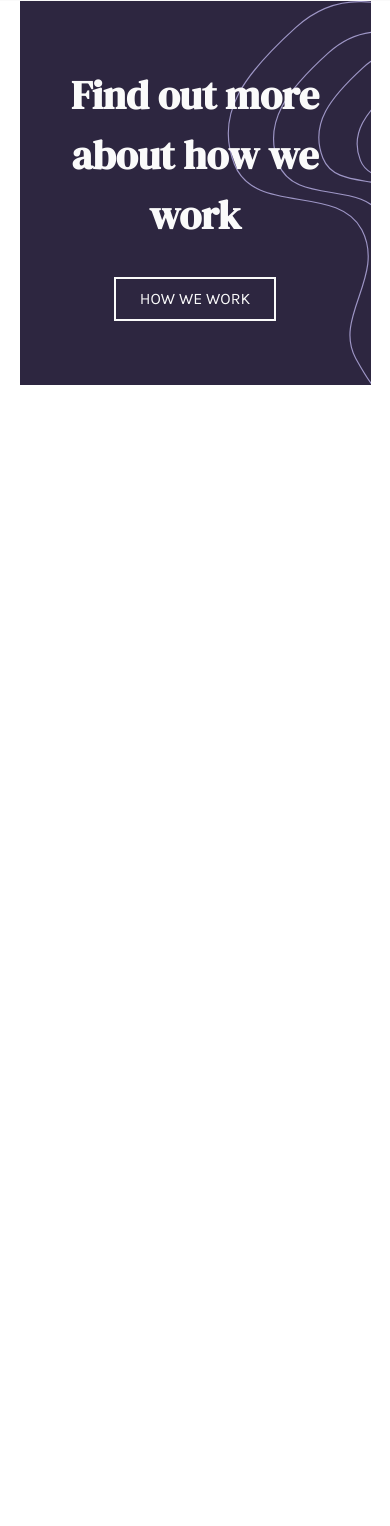
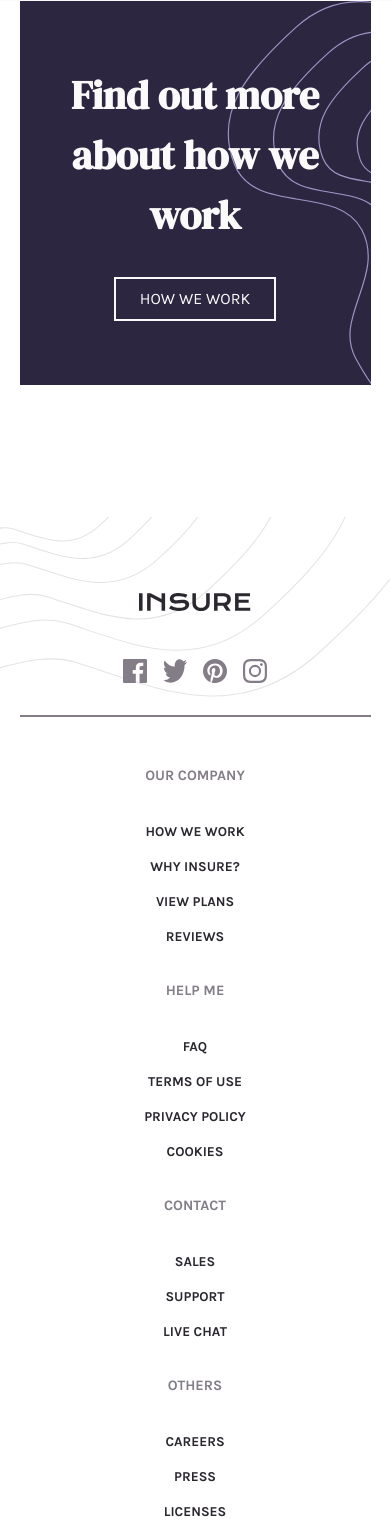
Before and after one commit to Robertron624/insure-landing-page, a plain HTML site: page index.html in a window 390 px wide. Shown: the part 2103-3629 px from the top of the page. Before the commit the page ends 2568 px from the top, so only its background shows below. Drawn offline with Linux system fonts and the light colour scheme.

Commit message:
footer mobile done

```diff
--- a/index.css
+++ b/index.css
@@ -19,9 +19,9 @@ dd {
     margin: 0;
 }
 
-/* Remove list styles on ul, ol elements with a list role, which suggests default styling will be removed */
-ul[role="list"],
-ol[role="list"] {
+ul {
+    margin: 0;
+    padding: 0;
     list-style: none;
 }
 
@@ -217,3 +217,73 @@ section.find-out button {
     font-weight: 400;
     transition: background-color 0.3s ease-in-out;
 }
+
+/***********/
+/* Footer */
+/***********/
+
+/* Logo and social networks links*/
+
+footer .logo-social {
+    display: flex;
+    flex-direction: column;
+    align-items: center;
+    gap: 2rem;
+    background: url(/images/bg-pattern-footer-mobile.svg) no-repeat center;
+    background-size: contain;
+    padding: 8rem 0 2rem 0;
+}
+
+footer .logo-social::after {
+    content: "";
+    height: 2px;
+    width: 90%;
+    display: inherit;
+    background-color: var(--dark-grayish-violet);
+    /* margin: 4.5rem auto 0rem auto; */
+}
+
+.logo-social > img{
+    margin-bottom: 1rem;
+}
+
+.logo-social .social {
+    display: flex;
+    gap: 1rem;
+}
+
+/* Important links section */
+
+.important-links {
+    padding: 1rem 1rem 5rem;
+}
+
+.important-links .container {
+    margin-bottom: 2rem;
+}
+
+.important-links .container:last-of-type {
+    margin-bottom: 0;
+}
+
+.important-links .container h2 {
+    color: var(--dark-grayish-violet);
+    font-size: .9rem;
+    text-transform: uppercase;
+    margin-bottom: 2rem;
+    font-family: 'Karla';
+}
+
+.important-links .container ul {
+    display: flex;
+    flex-direction: column;
+    gap: .7rem;
+}
+
+.important-links .container ul li a {
+    color: var(--very-dark-violet);
+    text-transform: uppercase;
+    font-weight: 700;
+    font-size: .85rem;
+    text-decoration: none;
+}
--- a/index.html
+++ b/index.html
@@ -59,69 +59,52 @@
       <h1>Find out more about how we work</h1>
       <button>How we work</button>
     </section>
-
-
   </main>
-
-  <!-- How we work
-  Blog
-  Account
-  View plans
-
-  Humanizing your insurance.
-
-  Get your life insurance coverage easier and faster. We blend our expertise
-  and technology to help you find the plan that’s right for you. Ensure you
-  and your loved ones are protected.
-
-  View plans
-
-  We’re different
-
-  Snappy Process
-
-  Our application process can be completed in minutes, not hours. Don’t get
-  stuck filling in tedious forms.
-
-  Affordable Prices
-
-  We don’t want you worrying about high monthly costs. Our prices may be low,
-  but we still offer the best coverage possible.
-
-  People First
-
-  Our plans aren’t full of conditions and clauses to prevent payouts. We make
-  sure you’re covered when you need it.
-
-  Find out more about how we work
-
-  How we work
-
-  Our company
-
-  How we work
-  Why Insure?
-  View plans
-  Reviews
-
-  Help me
-
-  FAQ
-  Terms of use
-  Privacy policy
-  Cookies
-
-  Contact
-
-  Sales
-  Support
-  Live chat
-
-  Others
-
-  Careers
-  Press -->
-  <!-- Licenses -->
-
+  <footer>
+    <div class="logo-social">
+      <img src="/images/logo.svg" alt="Insure logo">
+      <div class="social">
+        <img src="/images/icon-facebook.svg" alt="Facebook">
+        <img src="/images/icon-twitter.svg" alt="Twitter">
+        <img src="/images/icon-pinterest.svg" alt="Pinterest">
+        <img src="/images/icon-instagram.svg" alt="Instagram">
+      </div>
+    </div>
+    <div class="important-links">
+      <div class="container our-company">
+        <h2>Our company</h2>
+        <ul>
+          <li><a href="/how-we-work">How we work</a></li>
+          <li><a href="/why-insure">Why insure?</a></li>
+          <li><a href="/view-plans">View plans</a></li>
+          <li><a href="/reviews">Reviews</a></li>
+        </ul>
+      </div>
+      <div class="container help-me">
+        <h2>Help me</h2>
+        <ul>
+          <li><a href="/faq">FAQ</a></li>
+          <li> <a href="/terms-of-use">Terms of use</a></li>
+          <li><a href="/privacy-policy">Privacy policy</a></li>
+          <li><a href="/cookies">Cookies</a></li>
+        </ul>
+      </div>
+      <div class="container contact">
+        <h2>Contact</h2>
+        <ul>
+          <li><a href="/sales">Sales</a></li>
+          <li><a href="/support">Support</a></li>
+          <li><a href="/live-chat">Live chat</a></li>
+        </ul>
+      </div>
+      <div class="container others">
+        <h2>Others</h2>
+        <ul>
+          <li><a href="/careers">Careers</a></li>
+          <li><a href="/press">Press</a></li>
+          <li><a href="/licenses">Licenses</a></li>
+        </ul>
+    </div>
+  </footer>
 </body>
 </html>
```
